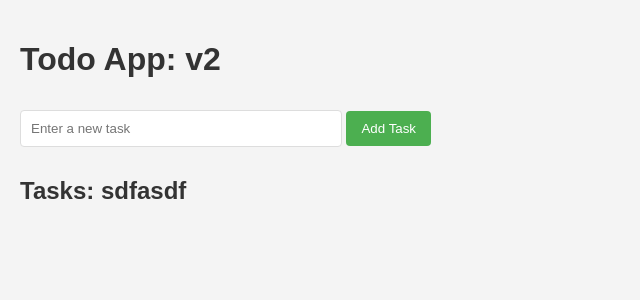
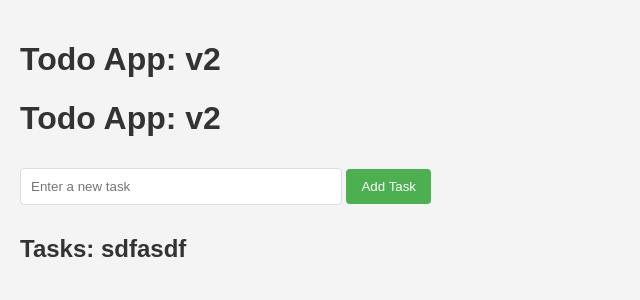
Before and after one commit to Leninhashcode/unit-test, a Flask app: page / in a window 1280 px wide. Shown: the top 300 px of the page, without its empty margins (0-640 px from the left). Run offline with Flask 3, Linux system fonts and the light colour scheme.

Commit message:
html file-updated

```diff
--- a/templates/index.html
+++ b/templates/index.html
@@ -58,6 +58,8 @@
   </head>
   <body>
     <h1>Todo App: v2</h1>
+    <h1>Todo App: v2</h1>
+
 
 
     <!-- Add Task Form -->
```
